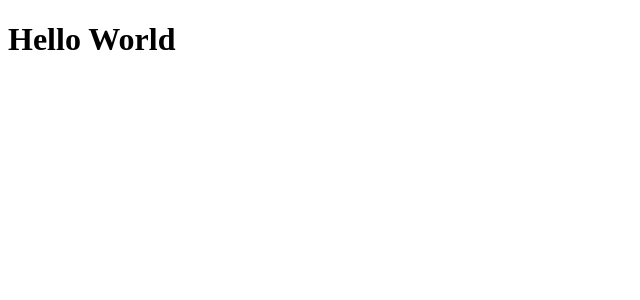
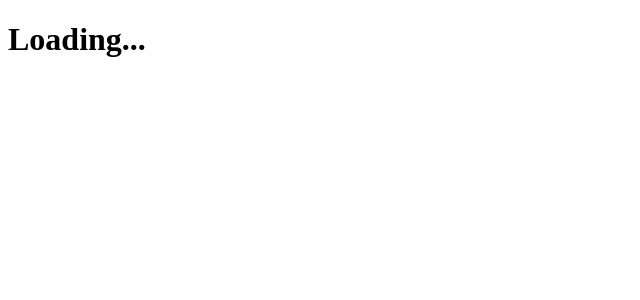
Before and after one commit to dimitraweinstein/no-resty-for-me, a React app: page / in a window 1280 px wide. Shown: the top 300 px of the page, without its empty margins (0-640 px from the left). Built offline with nearby package versions, Linux system fonts and the light colour scheme.

Commit message:
built out basic container for rest app, got succesful render as well as basic test built and passing, also imported container into app component

```diff
--- a/src/components/app/App.jsx
+++ b/src/components/app/App.jsx
@@ -1,5 +1,6 @@
 import React from 'react';
+import RestyContainer from '../../containers/RestyContainer';
 
 export default function App() {
-  return <h1>Hello World</h1>;
+  return <RestyContainer />;
 }
--- /dev/null
+++ b/src/containers/RestyContainer.jsx
@@ -0,0 +1,8 @@
+import React from 'react';
+
+
+const RestyContainer = () => {
+  return <h1>Loading...</h1>;
+};
+
+export default RestyContainer;
```
Also changed, not shown: 1 other file (tests, documents, lock files or other folders).
